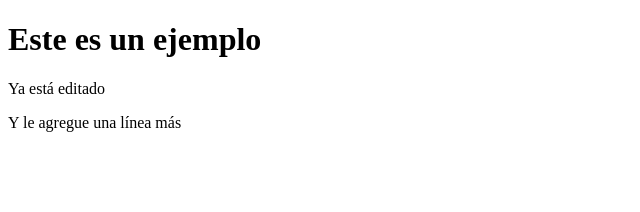
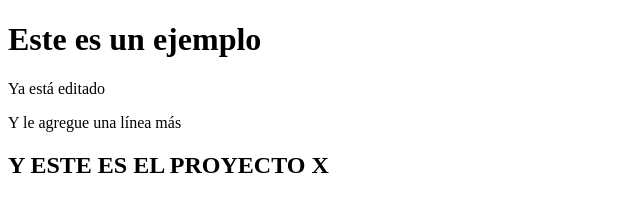
Before and after one commit to holtzheimer/ProyectoPractica, a plain HTML site: page Index.html in a window 1280 px wide. Shown: the whole page, without its empty margins (0-640 px from the left). Drawn offline with Linux system fonts and the light colour scheme.

Commit message:
Add Index.html

```diff
--- a/Index.html
+++ b/Index.html
@@ -11,6 +11,7 @@
 	<h1>Este es un ejemplo</h1>
 	<p> Ya está editado</p>
 	<p> Y le agregue una línea más</p>
+	<b><h2> Y ESTE ES EL PROYECTO X</h2></b>
 
 </body>
 </html>
```
